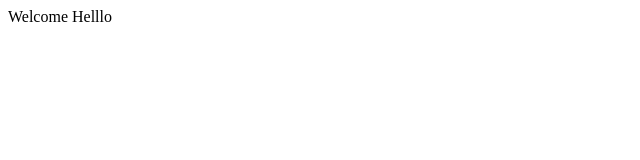
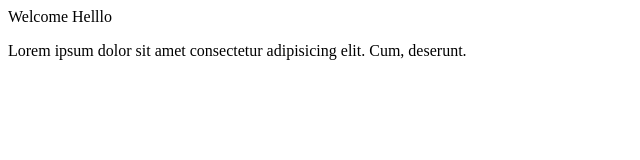
Before and after one commit to SudheerChilakaa/SINGLEPAGE-1, a plain HTML site: page index.html in a window 1280 px wide. Shown: the whole page, without its empty margins (0-640 px from the left). Drawn offline with Linux system fonts and the light colour scheme.

Commit message:
paraupdated

```diff
--- a/index.html
+++ b/index.html
@@ -8,6 +8,7 @@
 <body>
 
     Welcome    Helllo
+    <p>Lorem ipsum dolor sit amet consectetur adipisicing elit. Cum, deserunt.</p>
 
 </body>
 </html>
```
